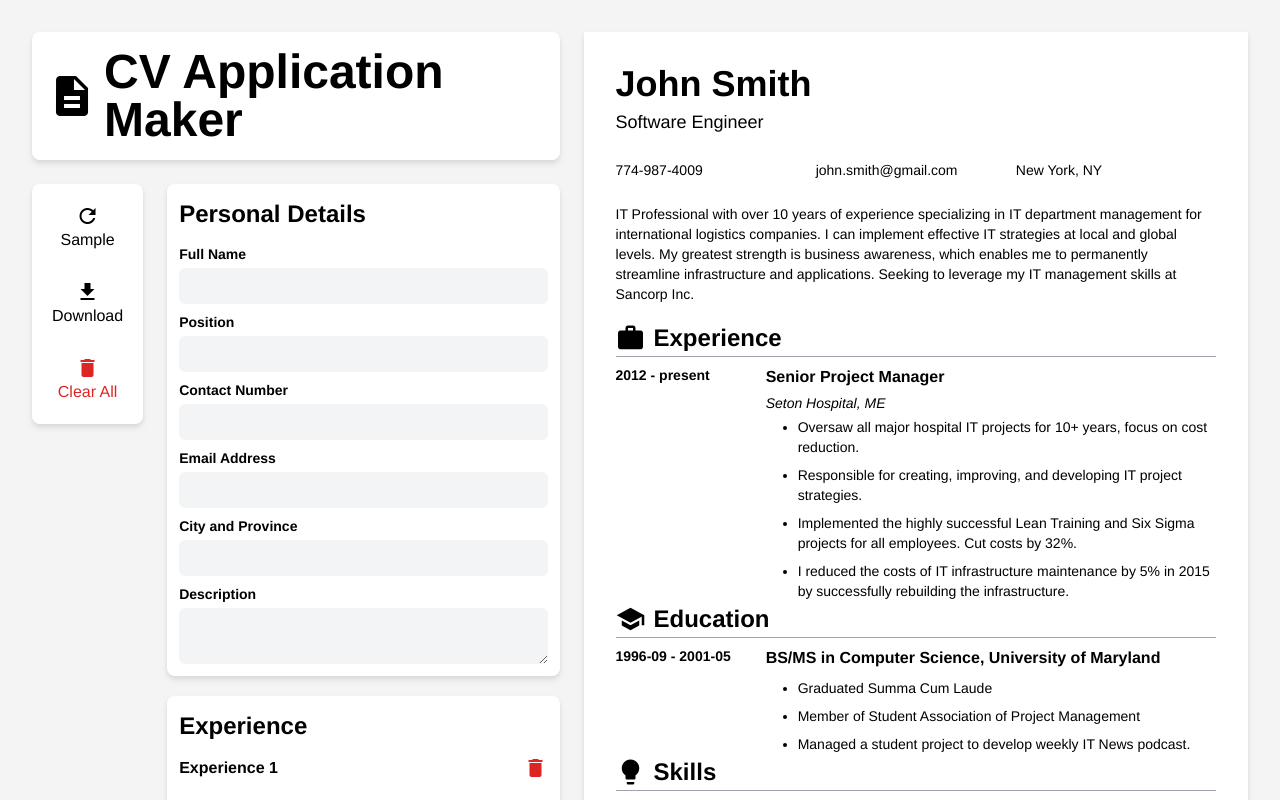
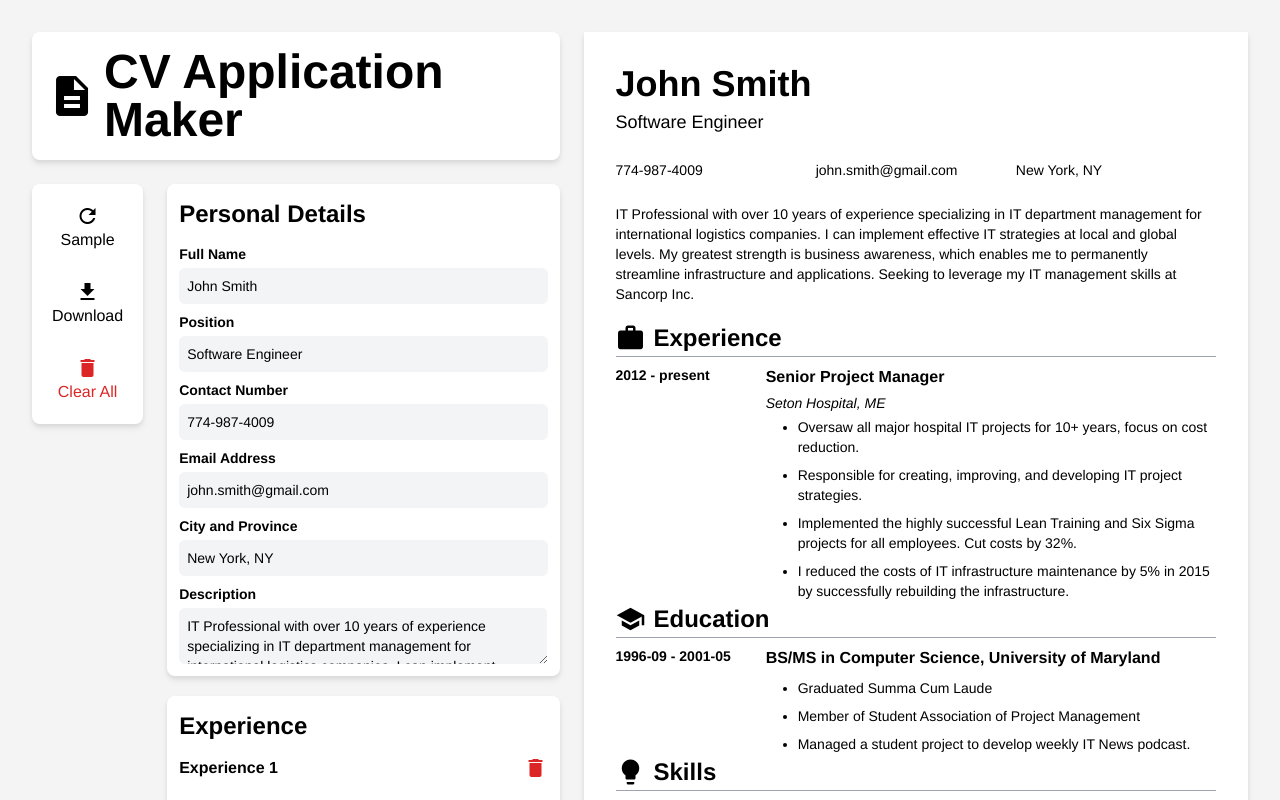
Before and after one commit to AkzechKyla/CVApplicationMaker, a React (Vite) app: page / in a window 1280 px wide. Shown: the top 800 px of the page. Built offline with nearby package versions, Linux system fonts and the light colour scheme.

Commit message:
PersonalDetailsForm: Add reactivity

```diff
--- a/src/App.tsx
+++ b/src/App.tsx
@@ -28,7 +28,7 @@ export default function App() {
               <Sidebar/>
             </div>
             <div className="flex w-full flex-col gap-5">
-              <PersonalDetailsForm/>
+              <PersonalDetailsForm userInfo={userInfo} setUserInfo={setUserInfo}/>
               <ExperienceForm/>
               <EducationForm/>
               <SkillsForm/>
--- a/src/components/CVForm/PersonalDetailsForm.tsx
+++ b/src/components/CVForm/PersonalDetailsForm.tsx
@@ -1,31 +1,78 @@
-function PersonalDetailsForm() {
+import UserInfo from "../../models/UserInfo";
+
+interface Props {
+    userInfo: UserInfo;
+    setUserInfo: React.Dispatch<React.SetStateAction<UserInfo>>;
+}
+
+function PersonalDetailsForm({ userInfo, setUserInfo }: Props) {
+    function handleChange(e: React.ChangeEvent<HTMLInputElement | HTMLTextAreaElement>) {
+        const { name, value } = e.target;
+        setUserInfo((prev) => ({ ...prev, [name]: value }));
+    }
+
     return (
         <div className="bg-white max-w-full flex-1 p-3 drop-shadow-md rounded-lg space-y-3">
             <h1 className="font-bold">Personal Details</h1>
             <form className="space-y-2">
                 <div>
                     <label className="block text-sm font-bold">Full Name</label>
-                    <input type="text" className="input-box" />
+                    <input
+                        type="text"
+                        name="fullName"
+                        className="input-box"
+                        value={userInfo.fullName}
+                        onChange={handleChange}
+                    />
                 </div>
                 <div>
                     <label className="block text-sm font-bold">Position</label>
-                    <input type="text" className="input-box" />
+                    <input
+                        type="text"
+                        name="position"
+                        className="input-box"
+                        value={userInfo.position}
+                        onChange={handleChange}
+                    />
                 </div>
                 <div>
                     <label className="block text-sm font-bold">Contact Number</label>
-                    <input type="text" className="input-box" />
+                    <input
+                        type="text"
+                        name="contactNumber"
+                        className="input-box"
+                        value={userInfo.contactNumber}
+                        onChange={handleChange}
+                    />
                 </div>
                 <div>
                     <label className="block text-sm font-bold">Email Address</label>
-                    <input type="email" className="input-box" />
+                    <input
+                        type="email"
+                        name="email"
+                        className="input-box"
+                        value={userInfo.email}
+                        onChange={handleChange}
+                    />
                 </div>
                 <div>
                     <label className="block text-sm font-bold">City and Province</label>
-                    <input type="text" className="input-box" />
+                    <input
+                        type="text"
+                        name="cityProvince"
+                        className="input-box"
+                        value={userInfo.cityProvince}
+                        onChange={handleChange}
+                    />
                 </div>
                 <div>
                     <label className="block text-sm font-bold">Description</label>
-                    <textarea className="input-box"></textarea>
+                    <textarea
+                        name="description"
+                        className="input-box"
+                        value={userInfo.description}
+                        onChange={handleChange}
+                    ></textarea>
                 </div>
             </form>
         </div>
```
